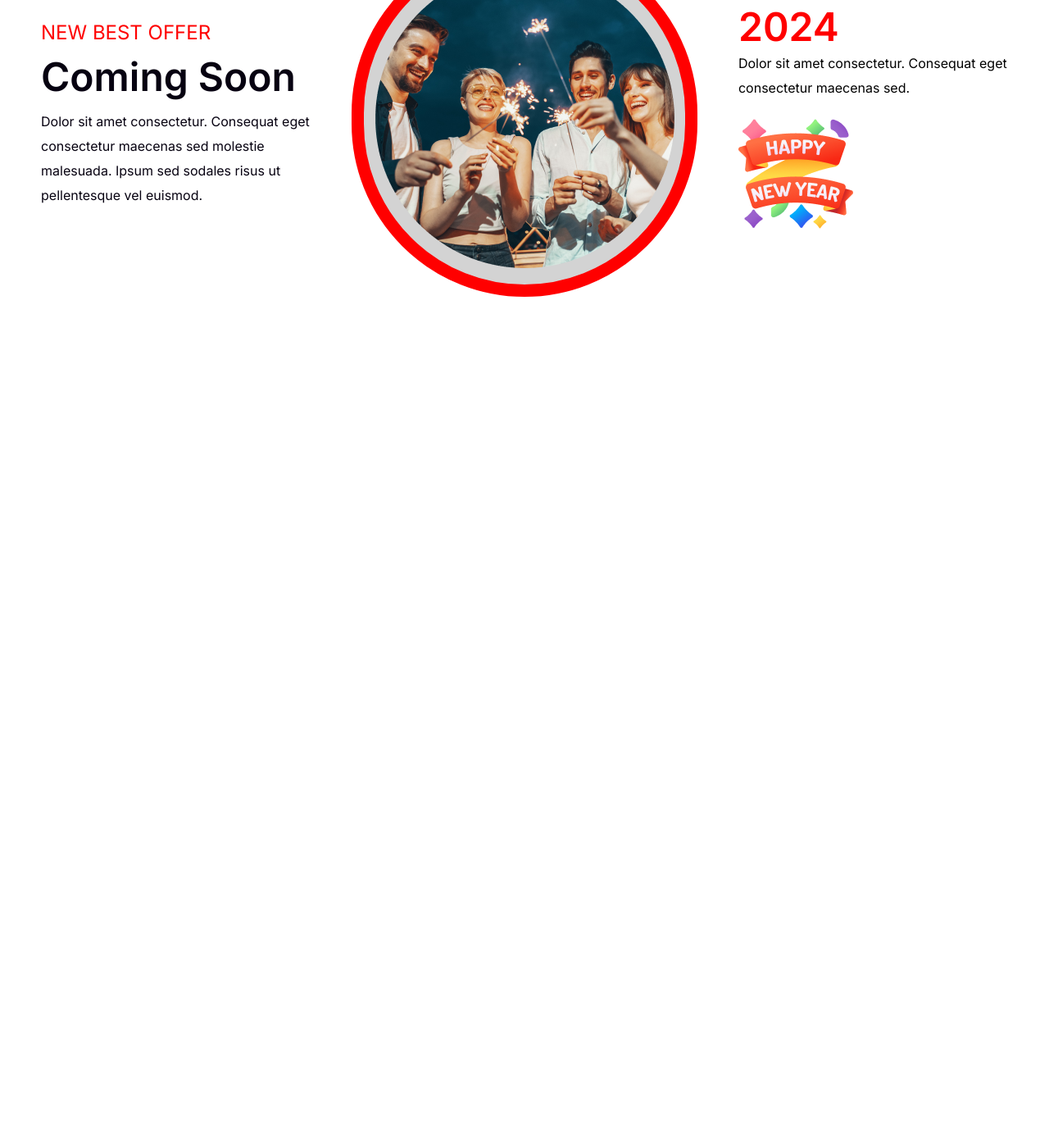
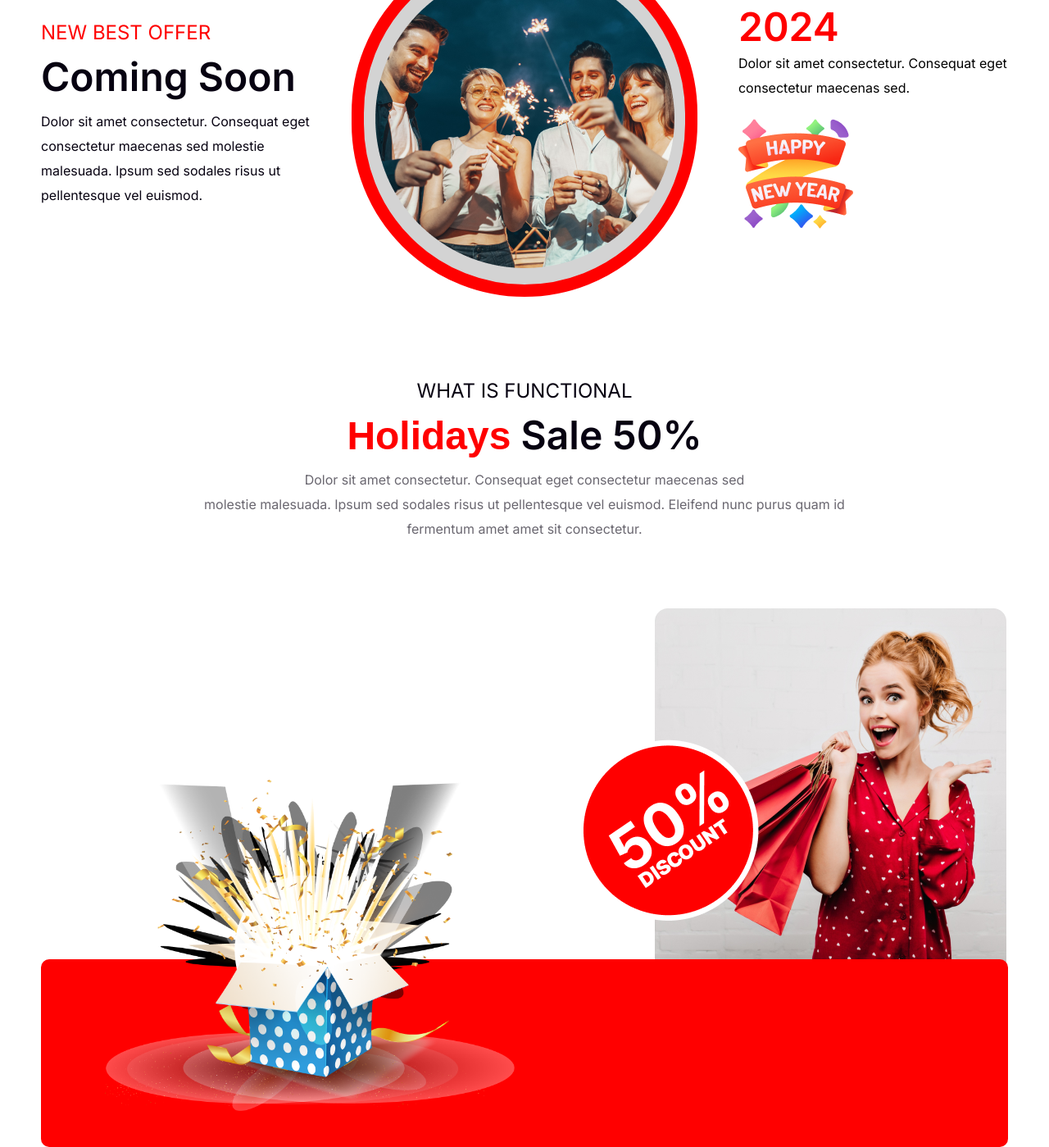
Before and after one commit to shamimfewd/B9A1-new-year, a plain HTML site: page index.html in a window 1280 px wide. Shown: the part 2781-4180 px from the top of the page at 82% size. Before the commit the page ends 3143 px from the top, so only its background shows below. Drawn offline with Linux system fonts and the light colour scheme.

Commit message:
added holyday sale section

```diff
--- a/index.html
+++ b/index.html
@@ -87,6 +87,27 @@
           </div>
         </div>
       </section>
+
+      <!-- Holyday sale section -->
+
+      <section class="holyday_section">
+        <h5>WHAT IS FUNCTIONAL</h5>
+        <h3><span>Holidays</span> Sale 50%</h3>
+        <p>Dolor sit amet consectetur. Consequat eget consectetur maecenas sed <br>
+
+            molestie malesuada. Ipsum sed sodales risus ut pellentesque vel euismod. Eleifend nunc purus quam id <br> fermentum amet amet sit consectetur.</p>
+
+            <div class="holyday_image_content">
+                <img class="holyday_img_1" src="images/Group 44.png" alt="">
+                <img class="holyday_img_2"  src="images/Group 75.png" alt="">
+                <img class="holyday_img_3"  src="images/Rectangle 1.png" alt="">
+                <!-- <img   src="images/Rectangle 2.png" alt=""> -->
+<div class="holyday_img_4">
+
+</div>
+            </div>
+
+      </section>
     </main>
     <footer></footer>
   </body>
--- a/style.css
+++ b/style.css
@@ -227,9 +227,9 @@ main {
   padding: 20px;
 }
 
-.coming_soon_right_text {
+/* .coming_soon_right_text {
 
-}
+} */
 
 .coming_soon_right_text h3 {
   color: #f00;
@@ -237,7 +237,6 @@ main {
   font-weight: 900;
   font-family: "Inter", sans-serif;
   margin-left: 50px;
-
 }
 
 .coming_soon_right_text p {
@@ -247,8 +246,84 @@ main {
 }
 
 .coming_soon_right_text img {
-    margin-top: 20px;
+  margin-top: 20px;
   margin-left: 50px;
   width: 140px;
   height: 140px;
 }
+
+/* holyday sale section */
+
+.holyday_section {
+  margin-top: 100px;
+  text-align: center;
+  max-width: 1320px !important;
+}
+
+.holyday_section h5 {
+  font-weight: 500;
+  font-size: 24px;
+  font-family: "Inter", sans-serif;
+  color: #070211;
+  margin-bottom: 10px;
+}
+
+.holyday_section h3 {
+  font-weight: 900;
+  font-size: 48px;
+  font-family: "Inter", sans-serif;
+  color: #070211;
+  margin-bottom: 10px;
+}
+
+.holyday_section h3 > span {
+  color: #f00;
+}
+
+.holyday_section p {
+  font-family: "Inter", sans-serif;
+  line-height: 30px;
+  color: rgba(7, 2, 17, 0.6);
+  margin-bottom: 100px;
+}
+
+.holyday_image_content {
+  padding-top: 100px;
+  position: relative;
+  max-width: 1320px;
+}
+
+.holyday_img_1 {
+margin-right: -350px;
+position: static;
+z-index: 55555;
+}
+
+
+.holyday_img_2 {
+  position: absolute;
+  left: 10%;
+  bottom: 5%;
+  width: 500px;
+}
+
+.holyday_img_3 {
+  position: absolute;
+  right: 0%;
+  bottom: 35%;
+  width: 429px;
+  height: 433px;
+  margin-right: 52px;
+  z-index: -555;
+}
+
+
+.holyday_img_4 {
+  border-radius: 10px;
+  height: 229px;
+  background-image: url("images/Rectangle\ 2.png");
+  background-position: center;
+  background-size: cover;
+  margin: 0 50px;
+
+}
```
